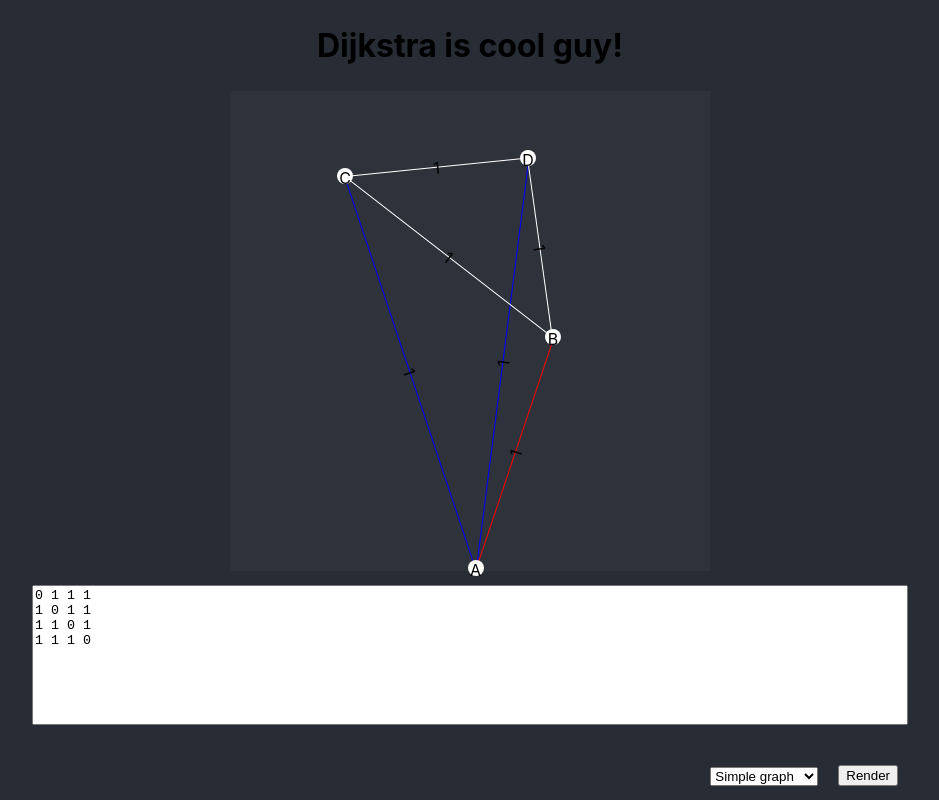
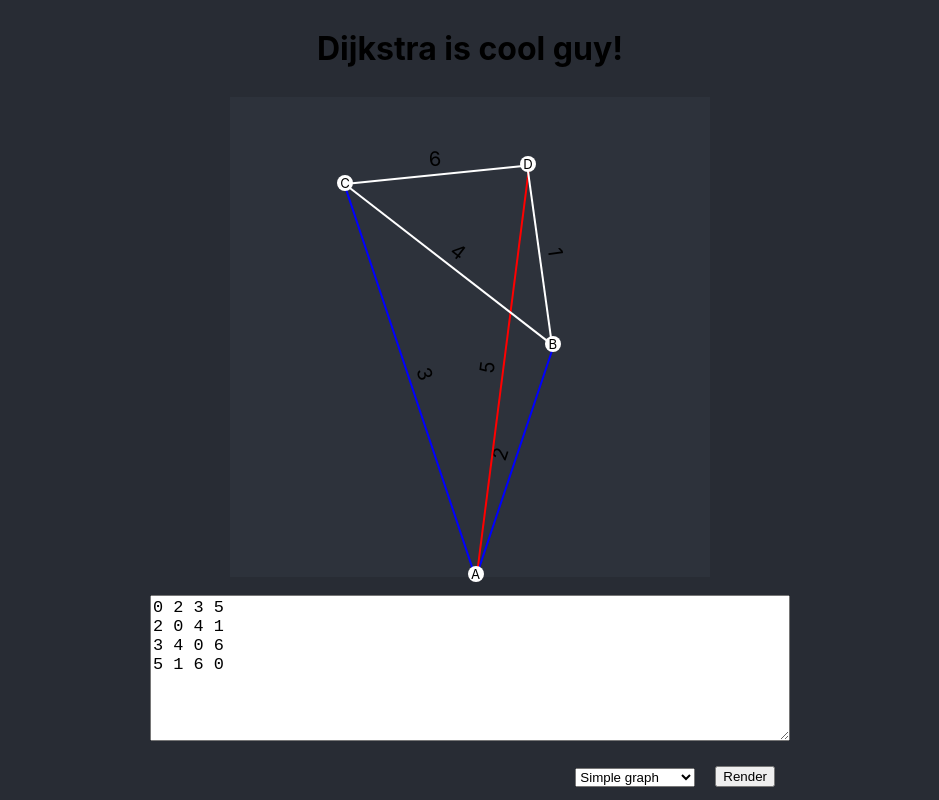
Before and after one commit to songofroland/pt-dijkstra, a React (Create React App) app: page / in a window 1280 px wide. Shown: the whole page, without its empty margins (170-1109 px from the left). Built offline with nearby package versions, Linux system fonts and the light colour scheme.

Commit message:
Refine sample graphs, adjust styles (#13)
* Refine sample graphs, adjust styles

* CR fixes

```diff
--- a/src/App.css
+++ b/src/App.css
@@ -18,15 +18,14 @@
   position: relative;
   height: 60vmin;
   width: 60vmin;
-  min-height: 60vmin;
-  min-width: 60vmin;
+  font-size: 1vmin;
 }
 
 .node {
   height: 2vh;
   width: 2vh;
   border-radius: 50%;
-  font-size: 2vh;
+  font-size: 1.65em;
   text-align: center;
   vertical-align: middle;
   background-color: white;
@@ -36,6 +35,8 @@
 .edge-label {
   height: 100%;
   width: 100%;
+  margin-top: -2vh;
+  font-size: 2.5em;
   display: flex;
   justify-content: center;
   align-items: center;
@@ -46,7 +47,7 @@
   flex-direction: column;
   align-items: stretch;
   resize: none;
-  width: 70vw;
+  width: 80vmin;
 }
 
 .editor-bar {
@@ -54,7 +55,7 @@
   flex-direction: row;
   justify-content: flex-end;
   min-height: 1em;
-  margin: 10px;
+  margin: 5px;
 }
 
 .editor-bar > * {
@@ -73,9 +74,9 @@
 }
 
 textarea {
-  margin: 10px;
-  min-height: 10em;
-  resize: none;
+  margin-top: 10px;
+  min-height: 8.3em;
+  font-size: 1.3em;
 }
 
 @media (max-width: 480px) {
--- a/src/App.tsx
+++ b/src/App.tsx
@@ -14,7 +14,6 @@ import labelGraph from './logic/graphLabeling';
 import { DijkstraTracer } from './logic/dijkstra';
 
 
-function App() {
 const processGraph = (graph: Graph) => {
   const disassembledGraph = disassembleGraph(graph);
   const frames = createFrames(disassembledGraph, new DijkstraTracer(graph));
@@ -23,19 +22,18 @@ function App() {
     frames: frames,
   };
 };
-  const [processedGraph, setProcessedGraph] =
-    useState(processGraph(samples.simple.graph));
 
-  const editorCallback = (graph: Graph) => {
-    setProcessedGraph(processGraph(graph));
-  };
+function App() {
+  const [parsedGraph, setParsedGraph] = useState(processGraph(samples.simple.graph));
+
+  const editorCallback = (graph: Graph) => setParsedGraph(processGraph(graph));
 
   return (
     <div className="app">
       <h1>Dijkstra is cool guy!</h1>
       <CanvasAnimator
-        graph={processedGraph.graph}
-        frames={processedGraph.frames} />
+        graph={parsedGraph.graph}
+        frames={parsedGraph.frames} />
       <GraphEditor onRender={editorCallback}/>
     </div>
   );
--- a/src/components/CanvasAnimator.tsx
+++ b/src/components/CanvasAnimator.tsx
@@ -2,7 +2,7 @@ import React, { useEffect, useState } from 'react';
 import { Frame, GraphIndex, LabeledGraph } from '../logic/commonInterfaces';
 import Canvas from './Canvas';
 
-const MS_PER_FRAME = 1000;
+const MS_PER_FRAME = 1650;
 
 function CanvasAnimator({ graph, frames }
   : {
--- a/src/components/Edge.tsx
+++ b/src/components/Edge.tsx
@@ -34,18 +34,18 @@ function Edge({from, to, label, isCurrent, isActive}
     return DEFAULT_COLOR;
   };
   const [{ x, y }, length, rotation] = getEdgePositionUsingPythagoras(from, to);
-  const style: CSS.Properties = {
+  const edgeStyle: CSS.Properties = {
     position: 'absolute',
     left: `${x}%`,
     top: `${y}%`,
     backgroundColor: `${getBgColor()}`,
-    height: '1px',
+    height: '2px',
     width: `${length}%`,
     transformOrigin: 'top left',
     transform: `rotate(${rotation}deg)`,
   };
   return <>
-    <div style={style}>
+    <div style={edgeStyle}>
       <div className="edge-label">{label}</div>
     </div>
   </>;
--- a/src/components/GraphEditor.tsx
+++ b/src/components/GraphEditor.tsx
@@ -11,6 +11,10 @@ const graphsToChoose = [
   {
     label: 'Medium graph',
     key: 'medium',
+  },
+  {
+    label: 'Advanced graph',
+    key: 'advanced',
   },
   {
     label: 'Custom',
--- a/src/logic/graphSamples.ts
+++ b/src/logic/graphSamples.ts
@@ -1,6 +1,6 @@
 /* eslint-disable */
 const samples: { [key: string]: any } = {
-  medium: {
+   advanced: {
     graph: [
       [0, 2, 6, 0, 0, 0, 0],
       [2, 0, 0, 5, 0, 0, 0],
@@ -12,22 +12,24 @@ const samples: { [key: string]: any } = {
     ],
     string: '0 2 6 0 0 0 0\n2 0 0 5 0 0 0\n6 0 0 8 0 0 0\n0 5 8 0 10 15 0\n0 0 0 10 0 6 2\n0 0 0 15 6 0 6\n0 0 0 0 2 6 0',
   },
+  medium: {
+    graph: [
+      [0, 2, 6, 0, 0],
+      [2, 0, 0, 5, 0],
+      [6, 0, 0, 8, 0],
+      [0, 5, 8, 0, 10],
+      [0, 0, 0, 10, 0],
+    ],
+    string: '0 2 6 0 0\n2 0 0 5 0\n6 0 0 8 0\n0 5 8 0 10\n0 0 0 10 0',
+  },
   simple: {
     graph: [
-      [0, 1, 1, 1],
-      [1, 0, 1, 1],
-      [1, 1, 0, 1],
-      [1, 1, 1, 0],
+      [0, 2, 3, 5],
+      [2, 0, 4, 1],
+      [3, 4, 0, 6],
+      [5, 1, 6, 0],
     ],
-    string: '0 1 1 1\n1 0 1 1\n1 1 0 1\n1 1 1 0',
-  },
-  custom: {
-    graph: [
-      [0, 1, 1],
-      [1, 0, 1],
-      [1, 1, 0],
-    ],
-    string: '0 1 1\n1 0 1\n1 1 0',
+    string: '0 2 3 5\n2 0 4 1\n3 4 0 6\n5 1 6 0',
   },
 };
 
```
Lines whose indentation alone changed are shown as unchanged.
